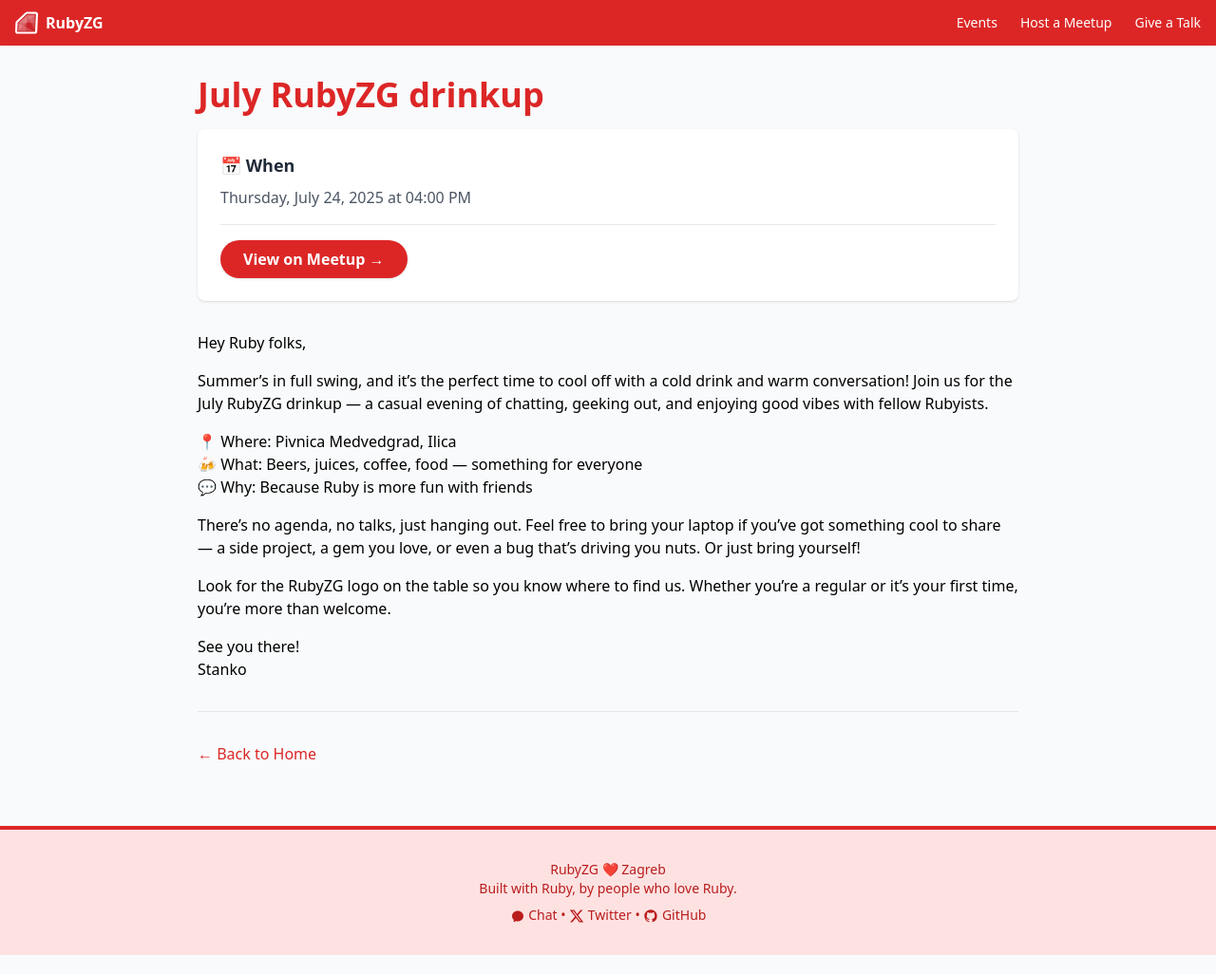
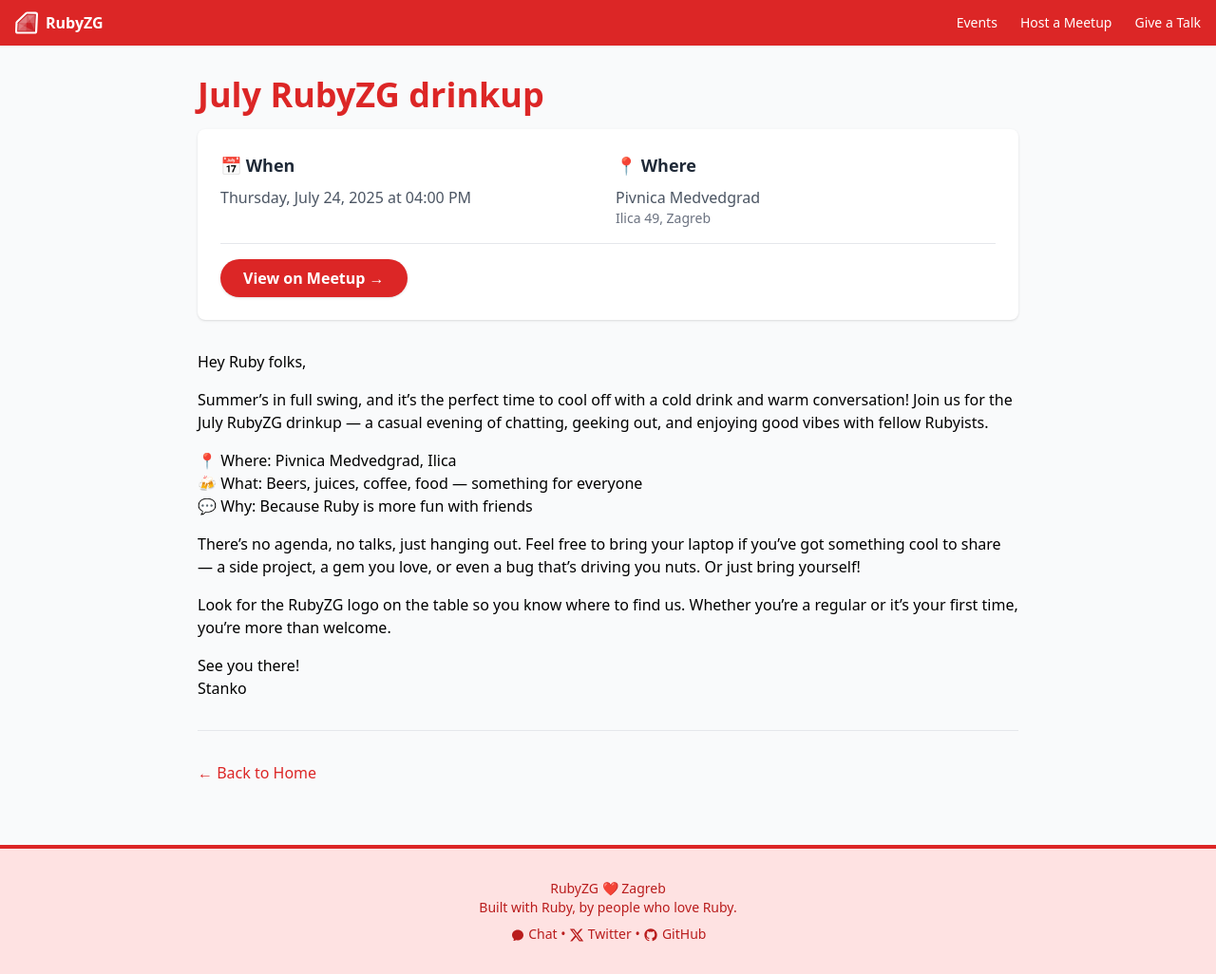
Before and after one commit to rubyzg/rubyzg, a Jekyll site: the page built from _events/2025-07-24-july-rubyzg-drinkup.md, in a window 1280 px wide. Shown: the whole page at 95% size. Built offline with Jekyll 4.4.1, drawn with Linux system fonts in a browser that asks for light colours; nearby versions of some CDN libraries.

Commit message:
Add address to the latest meetup

```diff
--- a/_events/2025-07-24-july-rubyzg-drinkup.md
+++ b/_events/2025-07-24-july-rubyzg-drinkup.md
@@ -4,8 +4,8 @@ ical_uid: "event_309352017@meetup.com"
 title: "July RubyZG drinkup"
 date: 2025-07-24T18:00:00+02:00
 event_url: "https://www.meetup.com/rubyzg/events/309352017/"
-venue:
-address:
+venue: "Pivnica Medvedgrad"
+address: "Ilica 49, Zagreb"
 pictures: []
 videos: []
 ---
```
